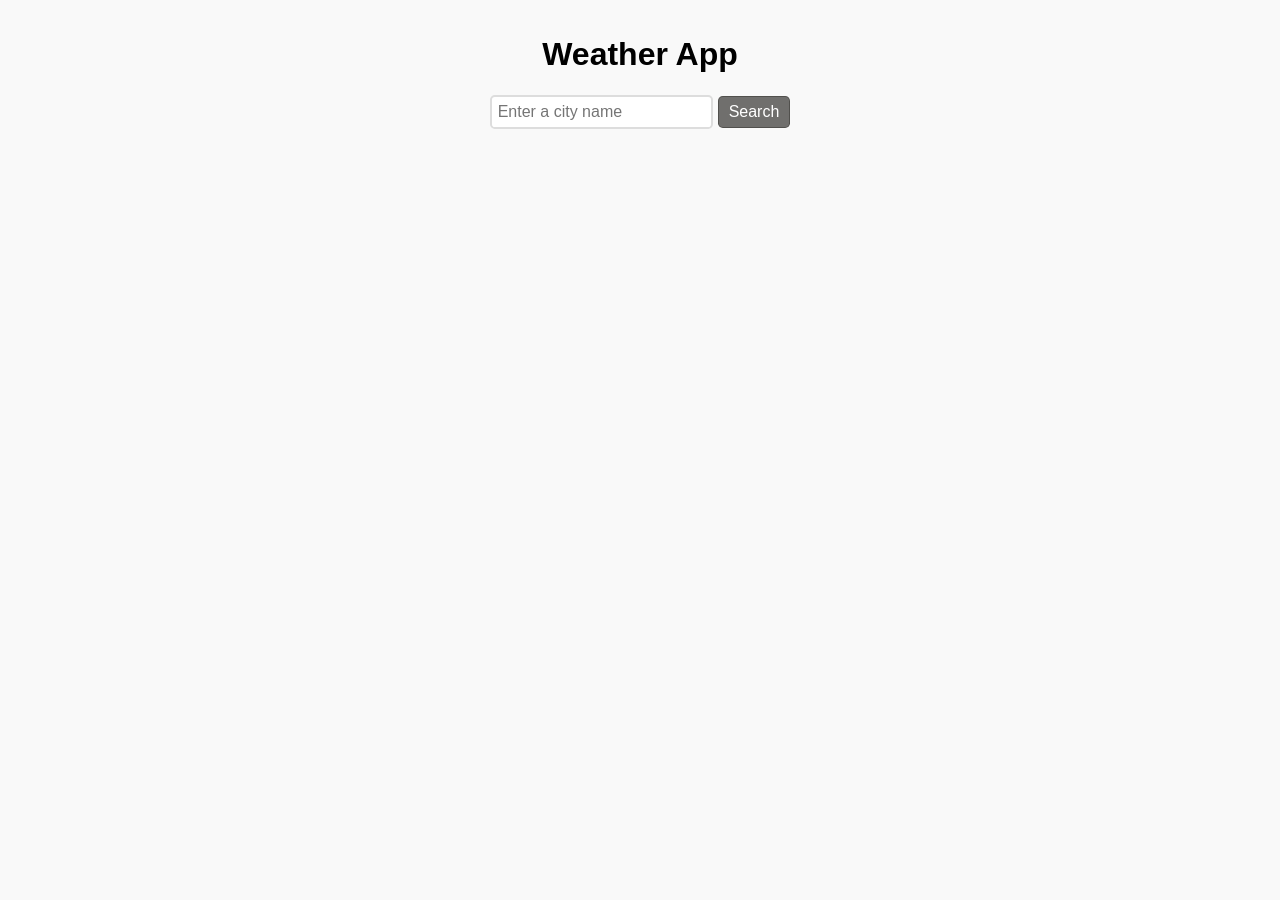
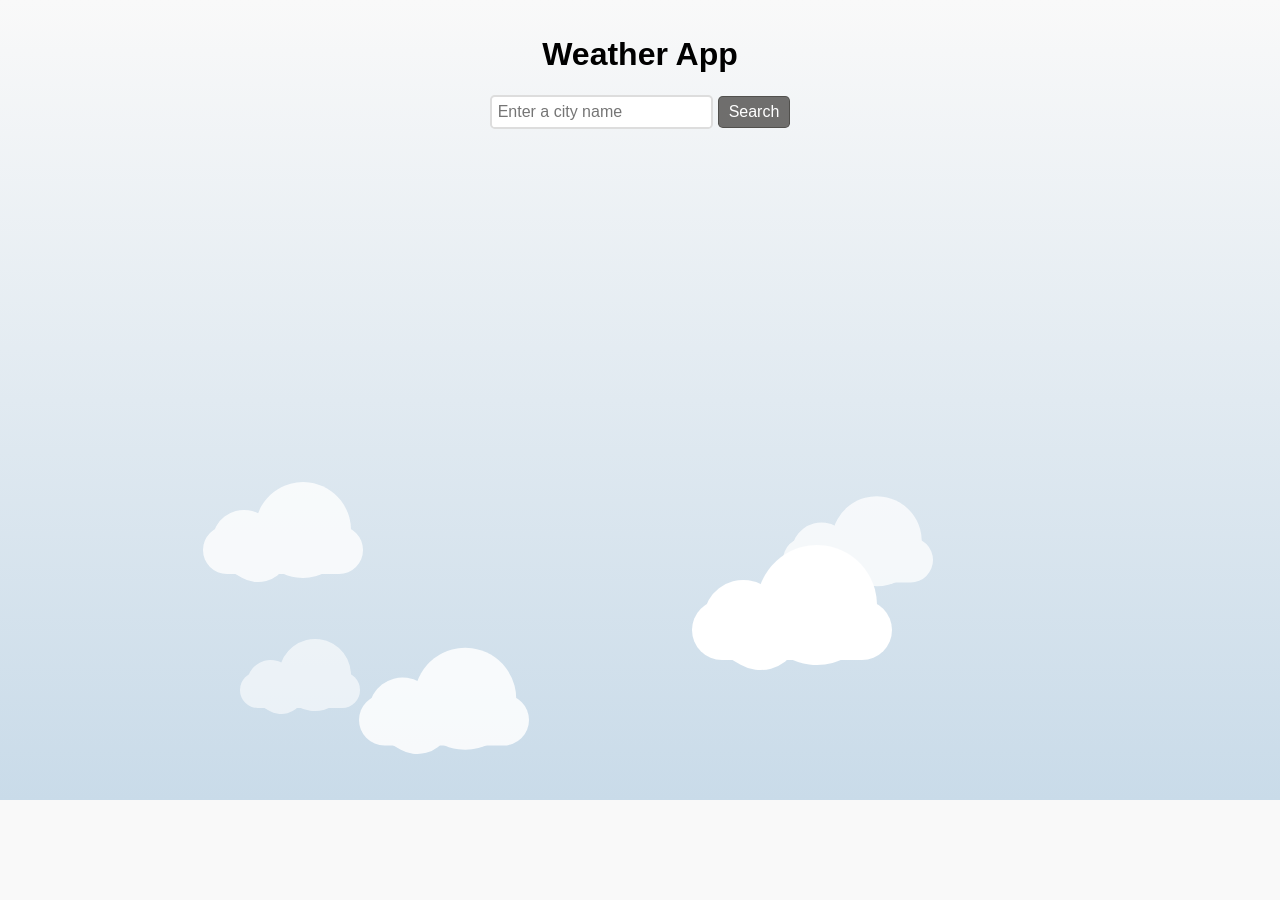
Before and after one commit to gferrarocamus/weather-app, a website built with webpack: page src/index.html in a window 1280 px wide. Before the commit the page ends 800 px from the top, so only its background shows below. Built offline with nearby package versions, Linux system fonts and the light colour scheme.

Commit message:
update styles for background

```diff
--- a/src/css/style.css
+++ b/src/css/style.css
@@ -1,3 +1,13 @@
+html {
+  box-sizing: border-box;
+}
+
+*,
+*:before,
+*:after {
+  box-sizing: inherit;
+}
+
 body {
   margin: 0;
   background-color: #f9f9f9;
@@ -6,11 +16,13 @@ body {
 
 .container {
   text-align: center;
-  max-width: 1200px;
+  width: 1200px;
+  max-width: 100%;
   margin: 0 auto;
   padding: 15px;
   box-sizing: border-box;
-  min-height: 100vh;
+  position: relative;
+  z-index: 105;
 }
 
 header {
@@ -23,6 +35,10 @@ header {
   border: #f6b73c 1px solid;
   padding: 10px;
   position: relative;
+}
+
+#message {
+  color: black;
 }
 
 #cross {
@@ -91,11 +107,11 @@ button:hover {
   filter: drop-shadow(5px 5px 5px rgba(78, 77, 74, 1));
   animation: icon 5s linear infinite;
   position: relative;
-  animation-play-state: paused;
+  animation-play-state: running;
 }
 
-.card img:hover {
-  animation-play-state: running;
+.card:hover img {
+  animation-play-state: paused;
 }
 
 @keyframes icon {
@@ -169,3 +185,113 @@ p {
 .unit.active:hover {
   background-color: #c1593f;
 }
+
+#sky {
+  position: relative;
+  min-height: 100vh;
+  background: #c9dbe9;
+  background: linear-gradient(#f9f9f9 0%, #c9dbe9 100%);
+  z-index: 100;
+  display: flex;
+  flex-direction: column;
+  justify-content: space-between;
+}
+
+.cloud-container {
+  position: relative;
+  padding: 150px 0 0;
+  margin-bottom: -100px;
+  z-index: 100;
+  overflow: hidden;
+}
+
+.cloud {
+  width: 200px;
+  height: 60px;
+  background: #ffffff;
+  border-radius: 200px;
+  position: relative;
+}
+
+.cloud:before,
+.cloud:after {
+  content: '';
+  position: absolute;
+  background: #ffffff;
+  width: 100px;
+  height: 80px;
+  position: absolute;
+  top: -15px;
+  left: 10px;
+  border-radius: 100px;
+  transform: rotate(30deg);
+}
+
+.cloud:after {
+  width: 120px;
+  height: 120px;
+  top: -55px;
+  left: auto;
+  right: 15px;
+}
+
+.x1 {
+  animation: moveclouds 25s linear infinite;
+}
+
+.x2 {
+  left: 200px;
+  transform: scale(0.6);
+  opacity: 0.6;
+  animation: moveclouds 15s linear infinite;
+}
+
+.x3 {
+  left: -250px;
+  top: -200px;
+  transform: scale(0.8);
+  opacity: 0.8;
+  animation: moveclouds 20s linear infinite;
+}
+
+.x4 {
+  left: 470px;
+  top: -250px;
+  transform: scale(0.75);
+  opacity: 0.75;
+  animation: moveclouds 18s linear infinite;
+}
+
+.x5 {
+  left: -150px;
+  top: -150px;
+  transform: scale(0.85);
+  opacity: 0.85;
+  animation: moveclouds 21s linear infinite;
+}
+
+@keyframes moveclouds {
+  0% {
+    margin-left: calc(100vw + 450px);
+  }
+  100% {
+    margin-left: calc(-100vw - 450px);
+  }
+}
+
+@media (max-width: 425px) {
+  form {
+    flex-wrap: wrap;
+  }
+
+  input {
+    margin: 0 auto 0.8em;
+    width: 90%;
+  }
+
+  button {
+    display: inline-block;
+    width: 90%;
+    margin: 0 auto;
+  }
+}
--- a/src/handleDOM.js
+++ b/src/handleDOM.js
@@ -8,6 +8,7 @@ const results = document.getElementById('results');
 const messages = document.getElementById('messages');
 const message = document.getElementById('message');
 const cross = document.getElementById('cross');
+const clouds = document.querySelector('.cloud-container');
 
 const show = (div) => {
   div.classList.remove('hide');
@@ -117,7 +118,8 @@ const addUnitToggler = (parent) => {
 };
 
 const renderErrorMsg = (error) => {
-  setText(`Error: ${error}`, message);
+  alert(error);
+  setText("That didn't work. Try again.", message);
   show(messages);
 };
 
@@ -132,6 +134,7 @@ const renderResults = (response) => {
   clearAll();
   addWeatherResults(response, results);
   addUnitToggler(results);
+  hide(clouds);
   show(results);
 };
 
--- a/src/index.html
+++ b/src/index.html
@@ -7,6 +7,7 @@
     <title>Weather App</title>
   </head>
   <body>
+    <div id="sky">
       <div class="container">
         <header>
           <div id="messages" class="hide">
@@ -27,5 +28,13 @@
         </header>
         <div id="results" class="hide"></div>
       </div>
+      <div class="cloud-container">
+          <div class="cloud x1"></div>
+          <div class="cloud x2"></div>
+          <div class="cloud x3"></div>
+          <div class="cloud x4"></div>
+          <div class="cloud x5"></div>
+      </div>
+    </div>
   </body>
   </html>
```
Also changed, not shown: dist/handleDOM.bundle.js, dist/index.html. Lines whose indentation alone changed are shown as unchanged.
